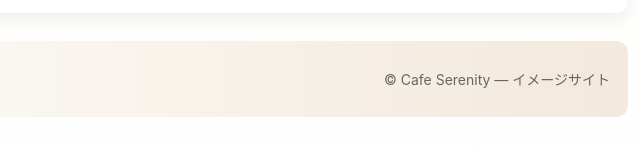
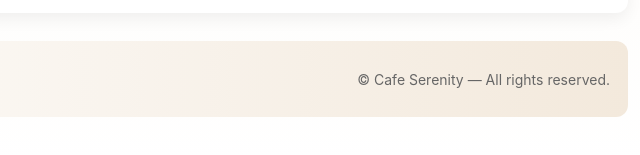
Before and after one commit to nagaseki-m/cafeserenity, a plain HTML site: page index.html in a window 1280 px wide. Shown: the part 1823-1978 px from the top of the page, 538-1178 px from the left. Drawn offline with Linux system fonts and the light colour scheme.

Commit message:
Update index.html

```diff
--- a/index.html
+++ b/index.html
@@ -168,7 +168,7 @@
         <div style="font-weight:800">Cafe Serenity</div>
         <div class="muted">静かな時間と、丁寧な一杯を</div>
       </div>
-      <div class="muted">© Cafe Serenity — イメージサイト</div>
+      <div class="muted">© Cafe Serenity — All rights reserved.</div>
     </footer>
   </div>
 </body>
```
